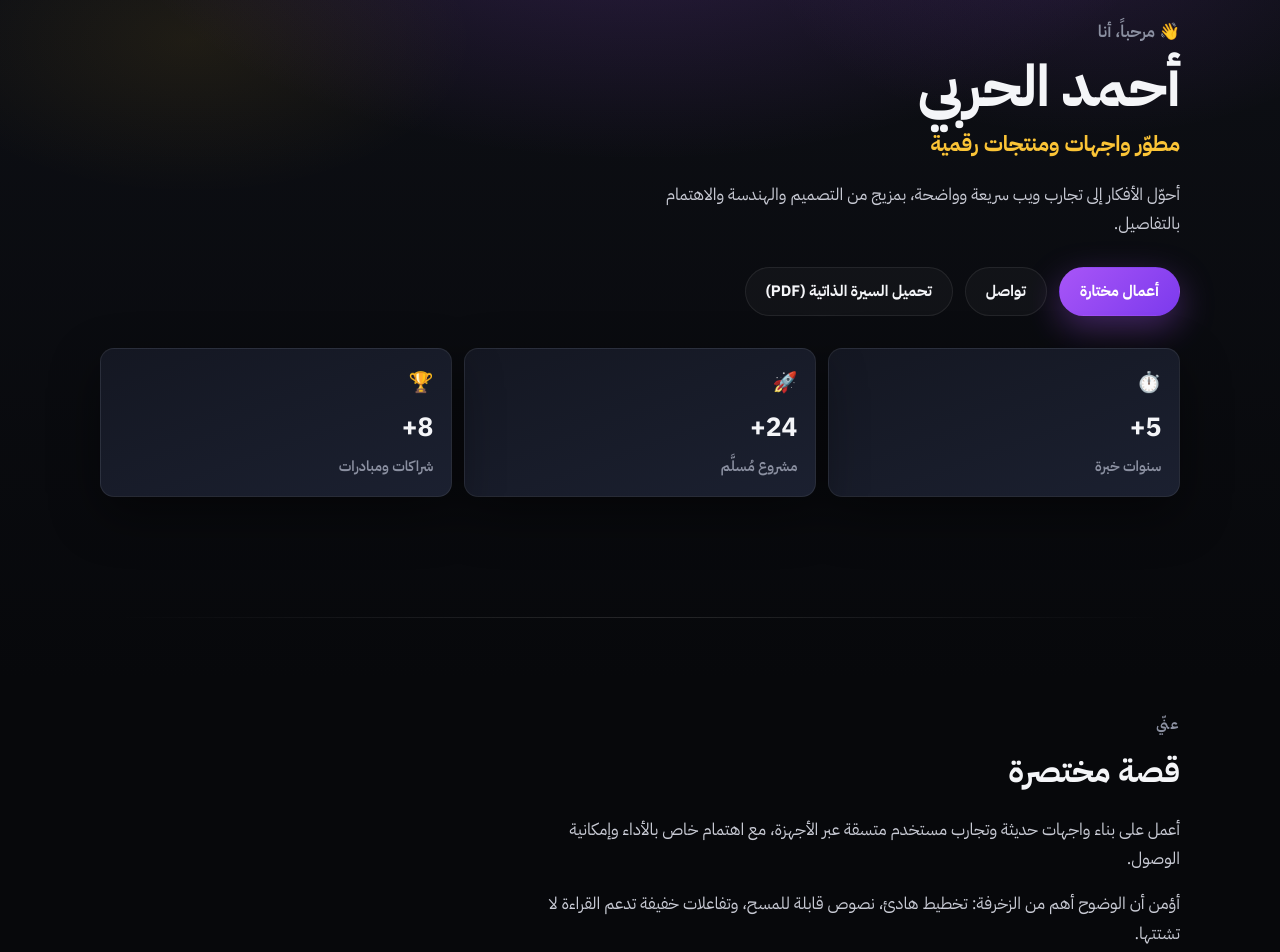
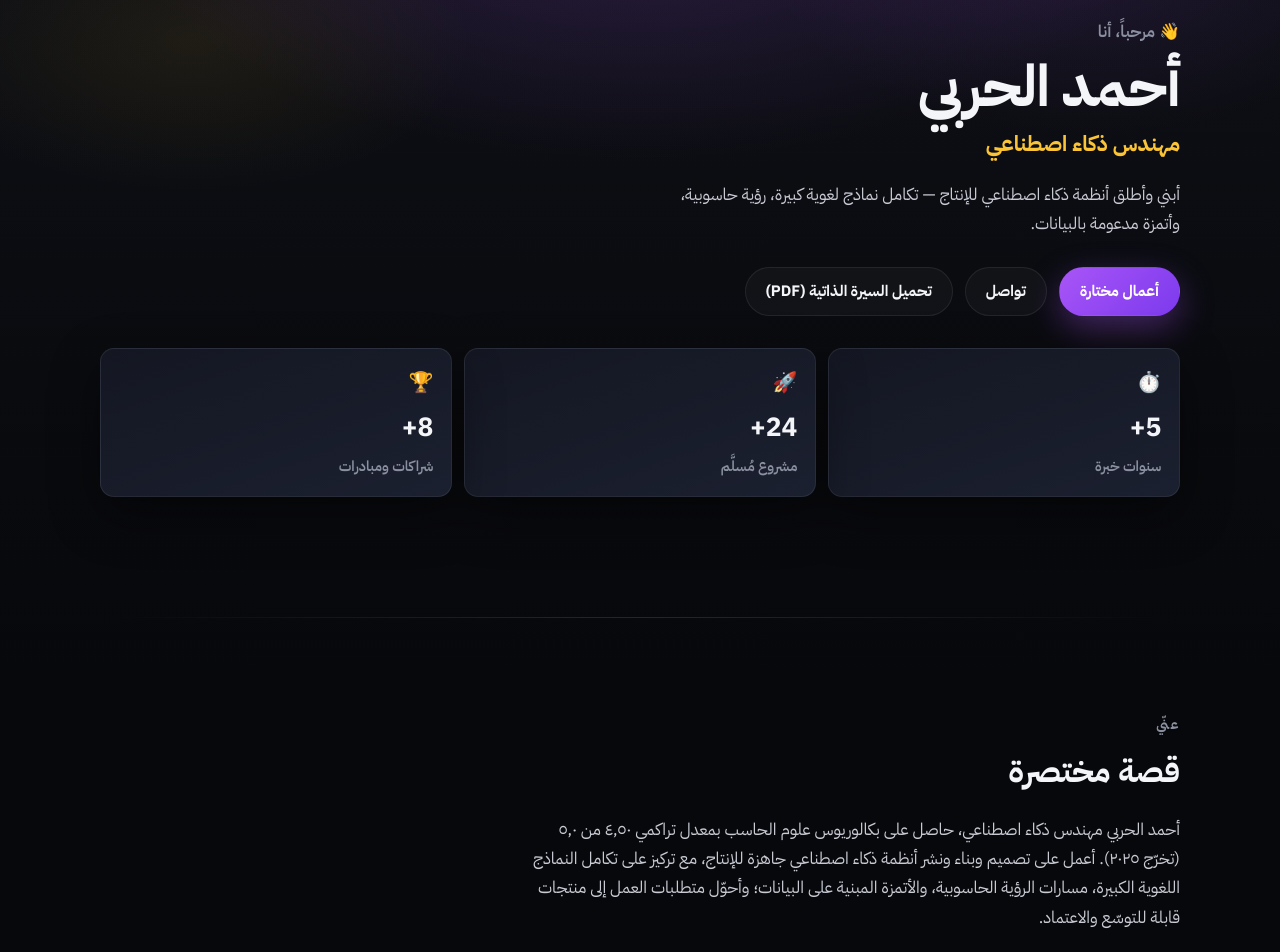
Before and after one commit to iksasa15/Portfolio, a React (Vite) app: page / in a window 1280 px wide. Shown: the part 120-1072 px from the top of the page. Built offline with nearby package versions, Linux system fonts and the light colour scheme.

Commit message:
Update personal information and professional details in content.ts, including a new title, email address, and enhanced descriptions of skills and experience in AI engineering.

```diff
--- a/src/content.ts
+++ b/src/content.ts
@@ -3,10 +3,10 @@
 export const site = {
   name: 'أحمد الحربي',
   fullName: 'أحمد الحربي',
-  title: 'مطوّر واجهات ومنتجات رقمية',
+  title: 'مهندس ذكاء اصطناعي',
   tagline:
-    'أحوّل الأفكار إلى تجارب ويب سريعة وواضحة، بمزيج من التصميم والهندسة والاهتمام بالتفاصيل.',
-  email: 'hello@example.com',
+    'أبني وأطلق أنظمة ذكاء اصطناعي للإنتاج — تكامل نماذج لغوية كبيرة، رؤية حاسوبية، وأتمزة مدعومة بالبيانات.',
+  email: 'ahmednalharbii@gmail.com',
   /** ملف السيرة في `public/` — نُسخ من مسارك المحلي */
   cv: {
     href: '/ahmed-n-alharbi-cv.pdf',
@@ -14,9 +14,16 @@ export const site = {
     label: 'تحميل السيرة الذاتية (PDF)',
   },
   social: [
-    { label: 'تويتر / X', href: 'https://x.com/', handle: '@username' },
-    { label: 'لينكدإن', href: 'https://linkedin.com/', handle: 'in/username' },
-    { label: 'جيت هاب', href: 'https://github.com/', handle: 'username' },
+    {
+      label: 'لينكدإن',
+      href: 'https://linkedin.com/in/ahmed014x',
+      handle: 'in/ahmed014x',
+    },
+    {
+      label: 'جيت هاب',
+      href: 'https://github.com/iksasa15',
+      handle: 'iksasa15',
+    },
   ],
 }
 
@@ -27,8 +34,9 @@ export const stats = [
 ]
 
 export const aboutParagraphs = [
-  'أعمل على بناء واجهات حديثة وتجارب مستخدم متسقة عبر الأجهزة، مع اهتمام خاص بالأداء وإمكانية الوصول.',
-  'أؤمن أن الوضوح أهم من الزخرفة: تخطيط هادئ، نصوص قابلة للمسح، وتفاعلات خفيفة تدعم القراءة لا تشتتها.',
+  'أحمد الحربي مهندس ذكاء اصطناعي، حاصل على بكالوريوس علوم الحاسب بمعدل تراكمي ٤٫٥٠ من ٥٫٠ (تخرّج ٢٠٢٥). أعمل على تصميم وبناء ونشر أنظمة ذكاء اصطناعي جاهزة للإنتاج، مع تركيز على تكامل النماذج اللغوية الكبيرة، مسارات الرؤية الحاسوبية، والأتمزة المبنية على البيانات؛ وأحوّل متطلبات العمل إلى منتجات قابلة للتوسّع والاعتماد.',
+  'خبرة تطبيقية في معالجة مجموعات نصية كبيرة، تحسين كفاءة الخوارزميات، ودمج نماذج معقدة في تطبيقات عبر واجهات REST مع مراعاة صحة البيانات وموثوقيتها. من الأمثلة على الأثر القابل للقياس: هندسة خوارزمية تحسين مكانية ببايثون أدّت إلى خفض زمن استجابة واجهة برمجية في سيناريو حقيقي بنحو ٧٥–٨٥٪، مما حسّن الإنتاجية وتجربة الاستخدام.',
+  'تدربت في وزارة الصحة كأخصائي ذكاء اصطناعي (متدرب) على تحسين مسارات بيانات التصوير الطبي والسجلات باستخدام الرؤية الحاسوبية ومعالجة اللغات الطبيعية؛ وأنجزت مشاريع متنوعة تشمل كشف تهديدات في الزمن الحقيقي، تطبيقات صحية بالرؤية الحاسوبية، تحليلات تعلم مخصصة عبر نماذج لغوية، وأتمزة تشغيلية. أكملت برنامج زمالة تخصص ذكاء اصطناعي في كاوست، ومعسكر علوم البيانات والذكاء الاصطناعي في أكاديمية طويق.',
 ]
 
 export const journey = [
```
